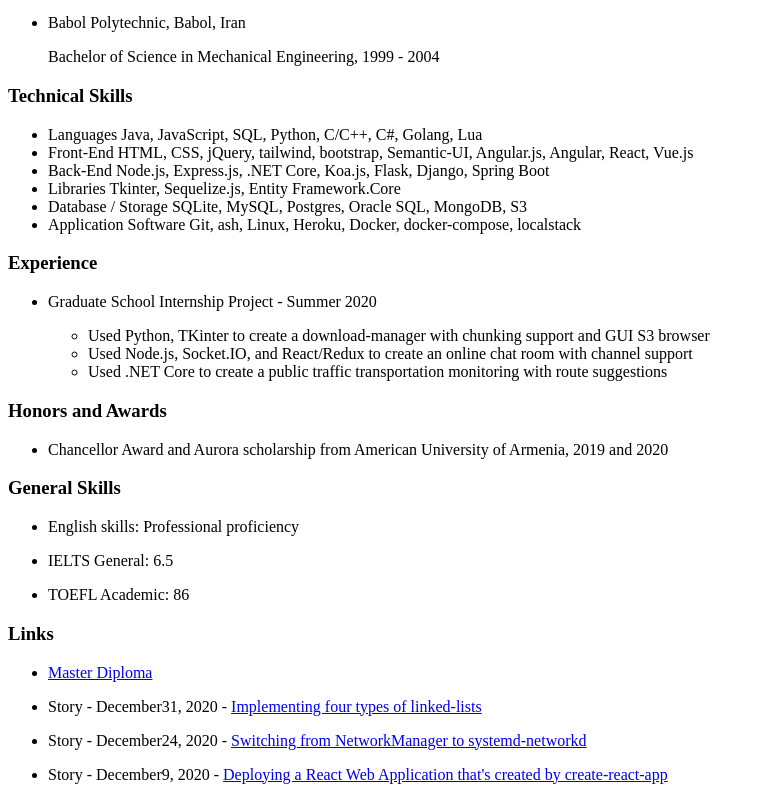
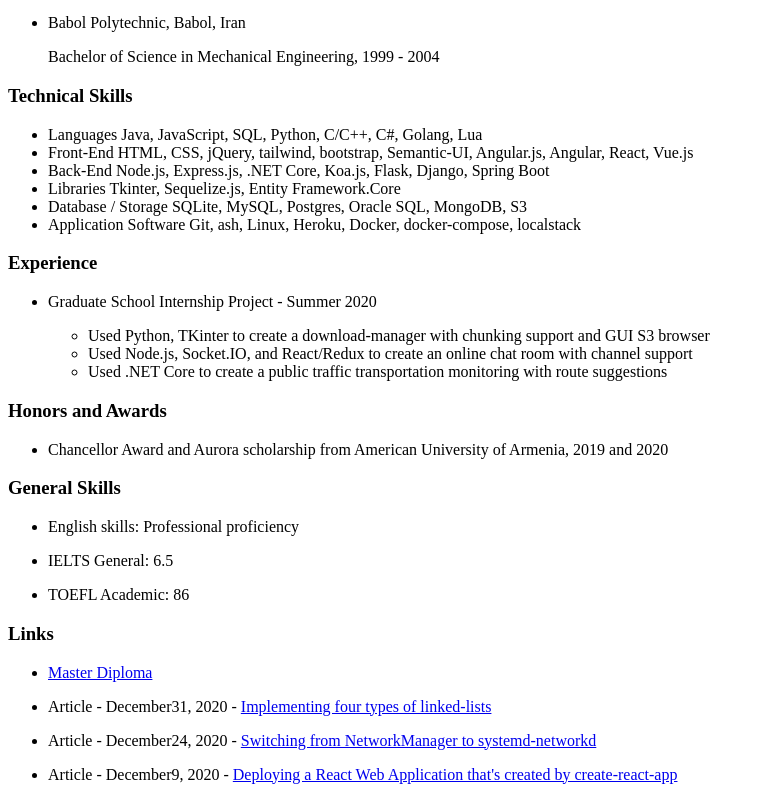
Before and after one commit to hooman734/cv-next, a Next.js app: page / in a window 1280 px wide. Shown: the part 619-1419 px from the top of the page, without its empty margins (0-765 px from the left). Built offline with nearby package versions, Linux system fonts and the light colour scheme.

Commit message:
changed story to article

```diff
--- a/pages/index.js
+++ b/pages/index.js
@@ -150,13 +150,13 @@
                         <p><a href={'https://hooman734.github.io/assets/Masters-Diploma.pdf'} target={'_blank'}><span className="text-gray-800 font-bold align-text-top text-sm bg-gray-200 rounded">Master Diploma</span></a></p>
                       </li>
                       <li className="py-1">
-                        <p>Story - December31, <span className="align-text-bottom italic">2020</span> -   <a href={'https://hesamyan.medium.com/implementing-four-types-of-linked-lists-d812d5c39812'} target={'_blank'}><span className="text-gray-800 font-bold align-text-top text-sm bg-gray-200 rounded">Implementing four types of linked-lists</span></a></p>
+                        <p>Article - December31, <span className="align-text-bottom italic">2020</span> -   <a href={'https://hesamyan.medium.com/implementing-four-types-of-linked-lists-d812d5c39812'} target={'_blank'}><span className="text-gray-800 font-bold align-text-top text-sm bg-gray-200 rounded">Implementing four types of linked-lists</span></a></p>
                       </li>
                       <li className="py-1">
-                        <p>Story - December24, <span className="align-text-bottom italic">2020</span> -   <a href={'https://hesamyan.medium.com/switching-from-networkmanager-to-systemd-networkd-dcbda0b15056'} target={'_blank'}><span className="text-gray-800 font-bold align-text-top text-sm bg-gray-200 rounded">Switching from NetworkManager to systemd-networkd</span></a></p>
+                        <p>Article - December24, <span className="align-text-bottom italic">2020</span> -   <a href={'https://hesamyan.medium.com/switching-from-networkmanager-to-systemd-networkd-dcbda0b15056'} target={'_blank'}><span className="text-gray-800 font-bold align-text-top text-sm bg-gray-200 rounded">Switching from NetworkManager to systemd-networkd</span></a></p>
                       </li>
                       <li className="py-1">
-                        <p>Story - December9, <span className="align-text-bottom italic">2020</span> -   <a href={'https://medium.com/@hesamyan/deploying-a-react-web-application-thats-created-by-create-react-app-2234ddf8eafa'} target={'_blank'}><span className="text-gray-800 font-bold align-text-top text-sm bg-gray-200 rounded">Deploying a React Web Application that's created by create-react-app</span></a></p>
+                        <p>Article - December9, <span className="align-text-bottom italic">2020</span> -   <a href={'https://medium.com/@hesamyan/deploying-a-react-web-application-thats-created-by-create-react-app-2234ddf8eafa'} target={'_blank'}><span className="text-gray-800 font-bold align-text-top text-sm bg-gray-200 rounded">Deploying a React Web Application that's created by create-react-app</span></a></p>
                       </li>
                     </ul>
                   </div>
```
